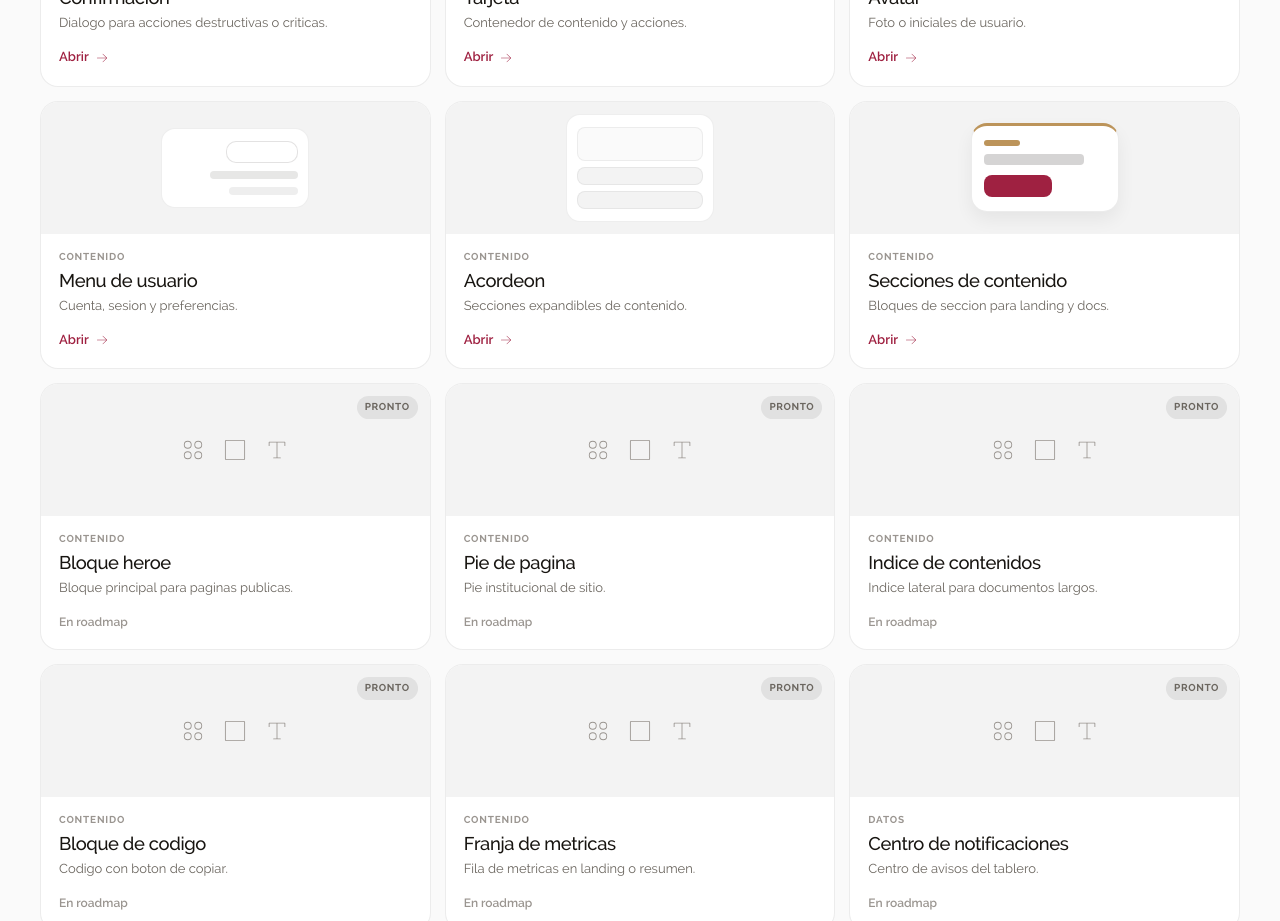
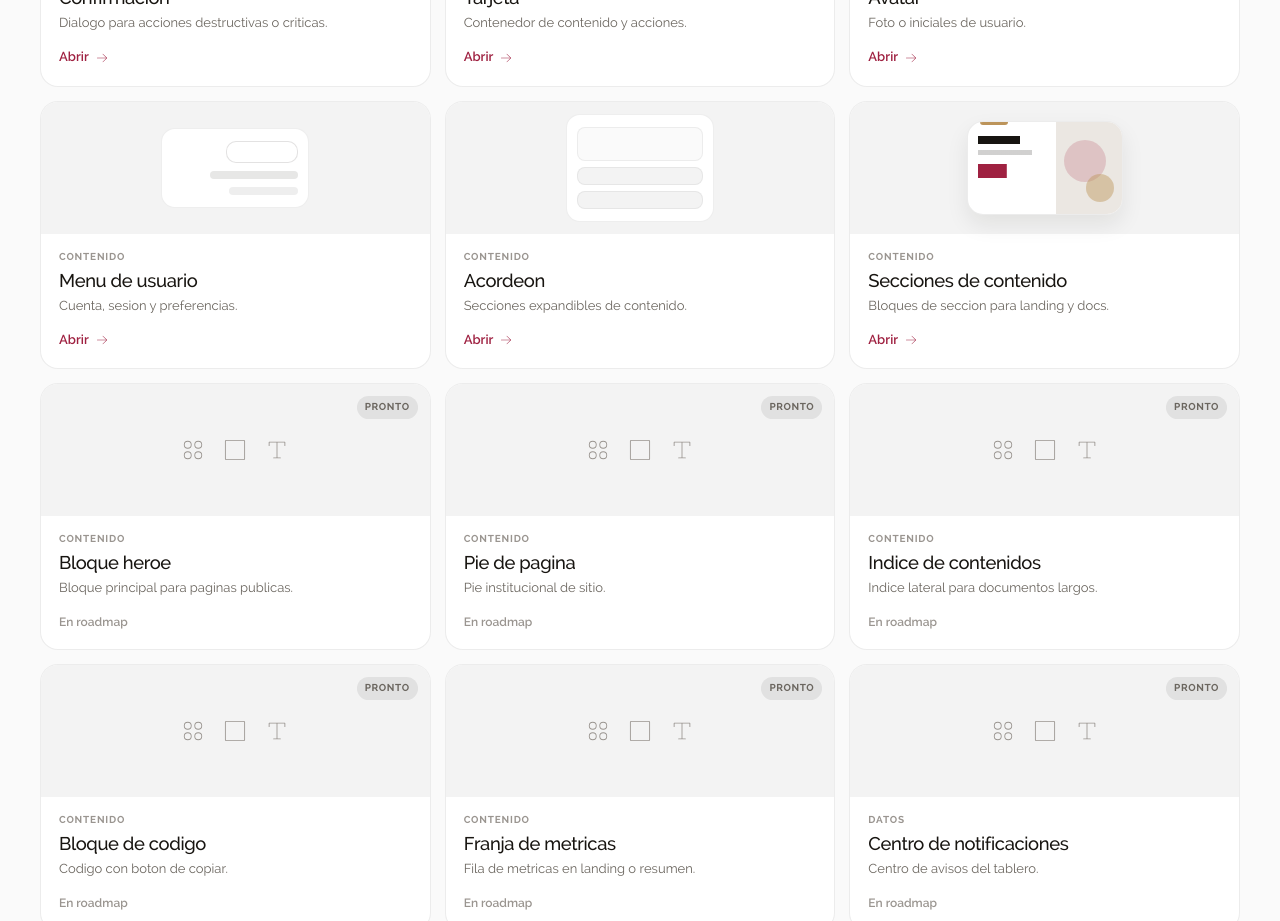
Before and after one commit to mariasan001/gob_ui, a Next.js app in the folder apps/web-next/: page / in a window 1280 px wide. Shown: the part 6560-7481 px from the top of the page. Built offline with nearby package versions, Linux system fonts and the light colour scheme.

Commit message:
Actualiza preview del catalogo para Secciones de contenido
Co-authored-by: mariasan001 <mariasan001@users.noreply.github.com>

```diff
--- a/apps/web-next/src/app/page.module.css
+++ b/apps/web-next/src/app/page.module.css
@@ -2636,34 +2636,85 @@
 .fakeAccordion i { height: 34px; background: #fafafa; }
 
 .fakeContentSection {
-  display: grid;
-  gap: 8px;
-  width: 148px;
-  padding: 14px 12px;
+  position: relative;
+  display: grid;
+  grid-template-columns: 1.1fr 0.9fr;
+  gap: 8px;
+  width: 156px;
+  min-height: 92px;
+  padding: 0;
   border-radius: 16px;
   background: #fff;
   border: 1px solid rgba(24, 21, 17, 0.08);
-  border-top: 3px solid #bc945a;
-  box-shadow: 0 8px 18px rgba(24, 21, 17, 0.06);
+  overflow: hidden;
+  box-shadow: 0 10px 22px rgba(24, 21, 17, 0.08);
+}
+
+.fakeContentSection::before {
+  content: '';
+  position: absolute;
+  top: 0;
+  left: 12px;
+  width: 28px;
+  height: 3px;
+  border-radius: 0 0 4px 4px;
+  background: #bc945a;
+  z-index: 1;
 }
 
 .fakeContentSection i,
 .fakeContentSection b,
 .fakeContentSection em {
-  height: 7px;
-  border-radius: 4px;
-  background: rgba(24, 21, 17, 0.12);
-}
-
-.fakeContentSection i { width: 30%; height: 6px; background: #bc945a; }
-.fakeContentSection b { width: 82%; height: 11px; background: rgba(24, 21, 17, 0.18); }
-.fakeContentSection em {
-  width: 56%;
-  height: 22px;
-  border-radius: 8px;
-  background: #9f2141;
-  margin-top: 2px;
-}
+  margin: 0;
+}
+
+.fakeContentSection i {
+  grid-column: 1;
+  align-self: center;
+  width: auto;
+  height: auto;
+  margin: 14px 10px;
+  border-radius: 0;
+  background:
+    linear-gradient(#181511, #181511) 0 0 / 70% 8px no-repeat,
+    linear-gradient(rgba(24, 21, 17, 0.2), rgba(24, 21, 17, 0.2)) 0 14px / 90% 5px no-repeat,
+    linear-gradient(#9f2141, #9f2141) 0 28px / 48% 14px no-repeat;
+  min-height: 46px;
+}
+
+.fakeContentSection b {
+  grid-column: 2;
+  grid-row: 1 / span 2;
+  width: 100%;
+  height: 100%;
+  min-height: 92px;
+  border-radius: 0;
+  background: #ebe7e2;
+  position: relative;
+}
+
+.fakeContentSection b::before,
+.fakeContentSection b::after {
+  content: '';
+  position: absolute;
+  border-radius: 999px;
+}
+.fakeContentSection b::before {
+  width: 42px;
+  height: 42px;
+  left: 8px;
+  top: 18px;
+  background: rgba(159, 33, 65, 0.18);
+}
+.fakeContentSection b::after {
+  width: 28px;
+  height: 28px;
+  right: 8px;
+  bottom: 12px;
+  background: rgba(188, 148, 90, 0.45);
+}
+
+.fakeContentSection em { display: none; }
 
 @keyframes rise {
   from {
```
